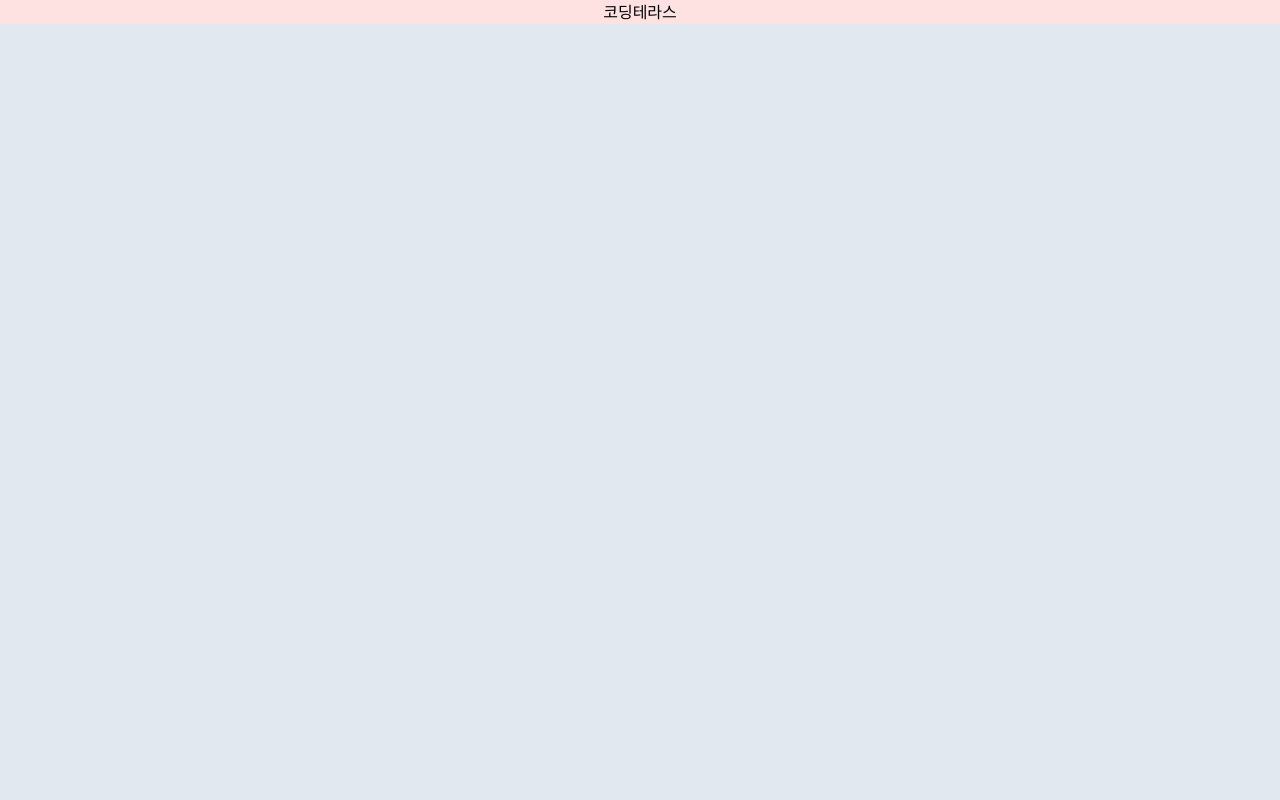
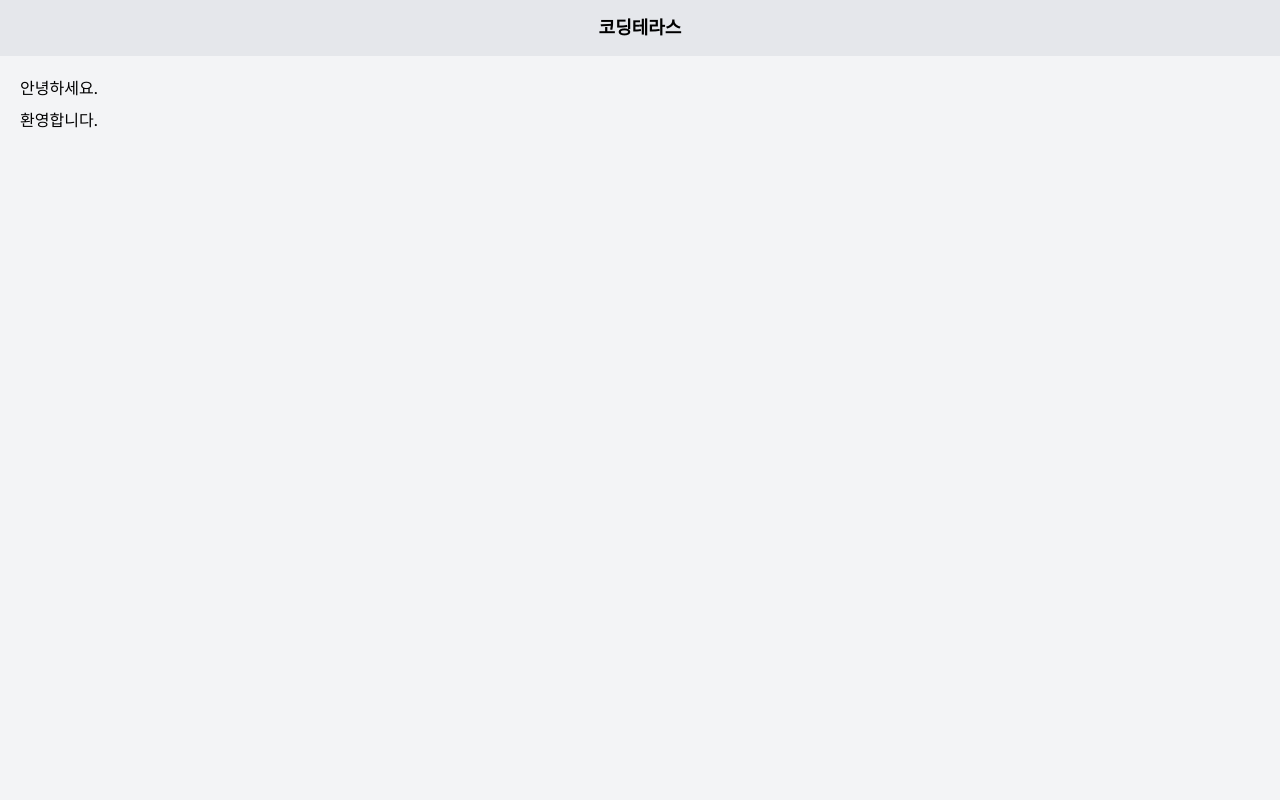
Before and after one commit to yeohj0710/codingterrace, a Next.js app: page / in a window 1280 px wide. Shown: the top 800 px of the page. Built offline with nearby package versions, Linux system fonts and the light colour scheme.

Commit message:
2405241309

```diff
--- a/app/layout.tsx
+++ b/app/layout.tsx
@@ -17,18 +17,15 @@ export default function RootLayout({
 }: Readonly<{
   children: React.ReactNode;
 }>) {
-  const topBarHeight = 12;
   return (
     <html lang="en">
       <body className={inter.className}>
         <header
-          className={`flex items-center justify-center fixed top-0 w-full bg-red-100 z-50 h-${topBarHeight}`}
+          className={`flex items-center justify-center fixed top-0 w-full bg-gray-200 z-50 h-14 font-bold`}
         >
-          <div>
-            <span>코딩테라스</span>
-          </div>
+          <span className="text-lg font">코딩테라스</span>
         </header>
-        <main className={`pt-${topBarHeight}`}>{children}</main>
+        <main className="pt-14">{children}</main>
       </body>
     </html>
   );
--- a/app/page.tsx
+++ b/app/page.tsx
@@ -1,3 +1,8 @@
 export default function Home() {
-  return <div className="h-[150vh] bg-slate-200">body</div>;
+  return (
+    <div className="h-[150vh] bg-gray-100 p-5 flex flex-col gap-2">
+      <span>안녕하세요.</span>
+      <span>환영합니다.</span>
+    </div>
+  );
 }
```
